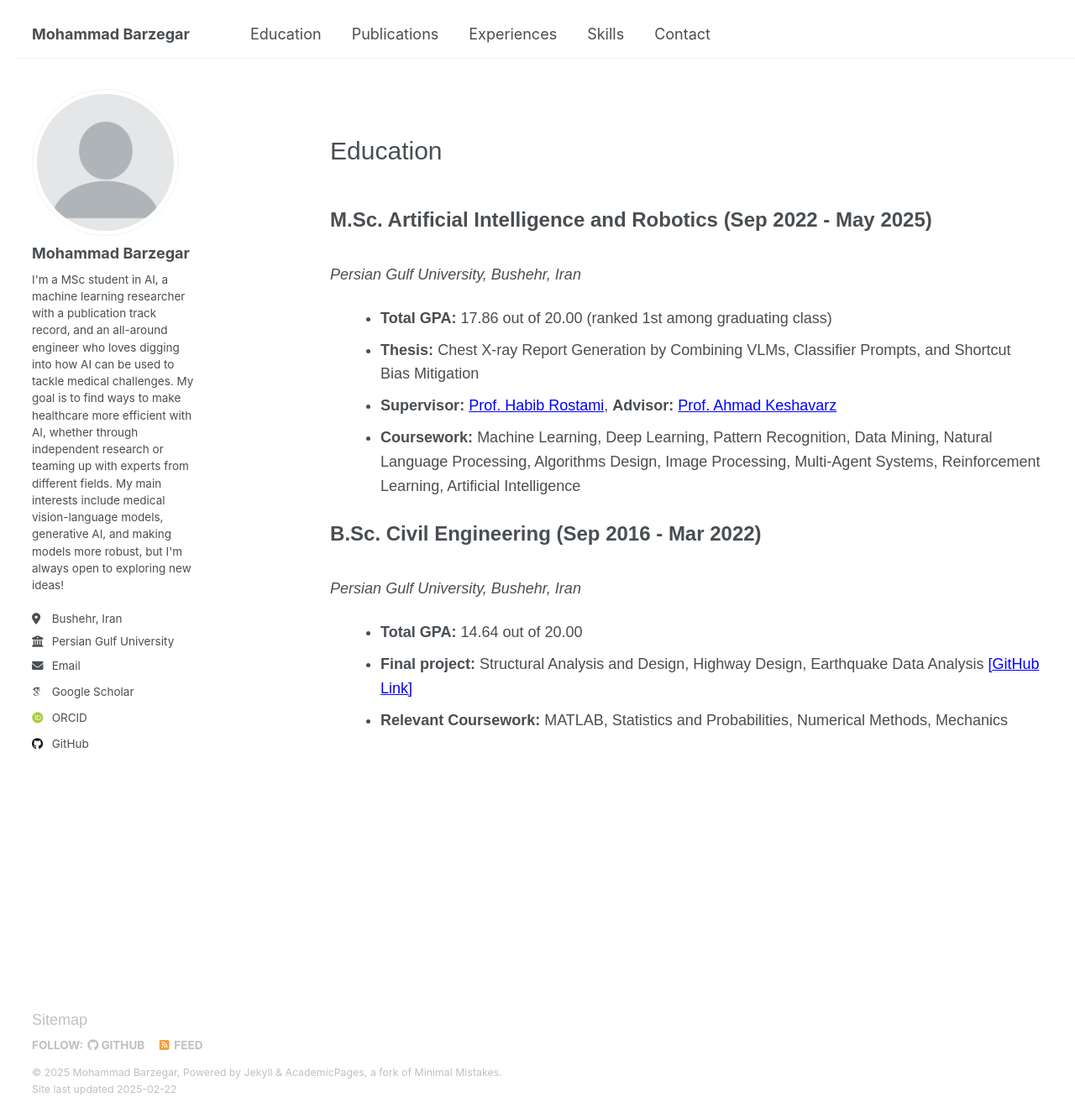
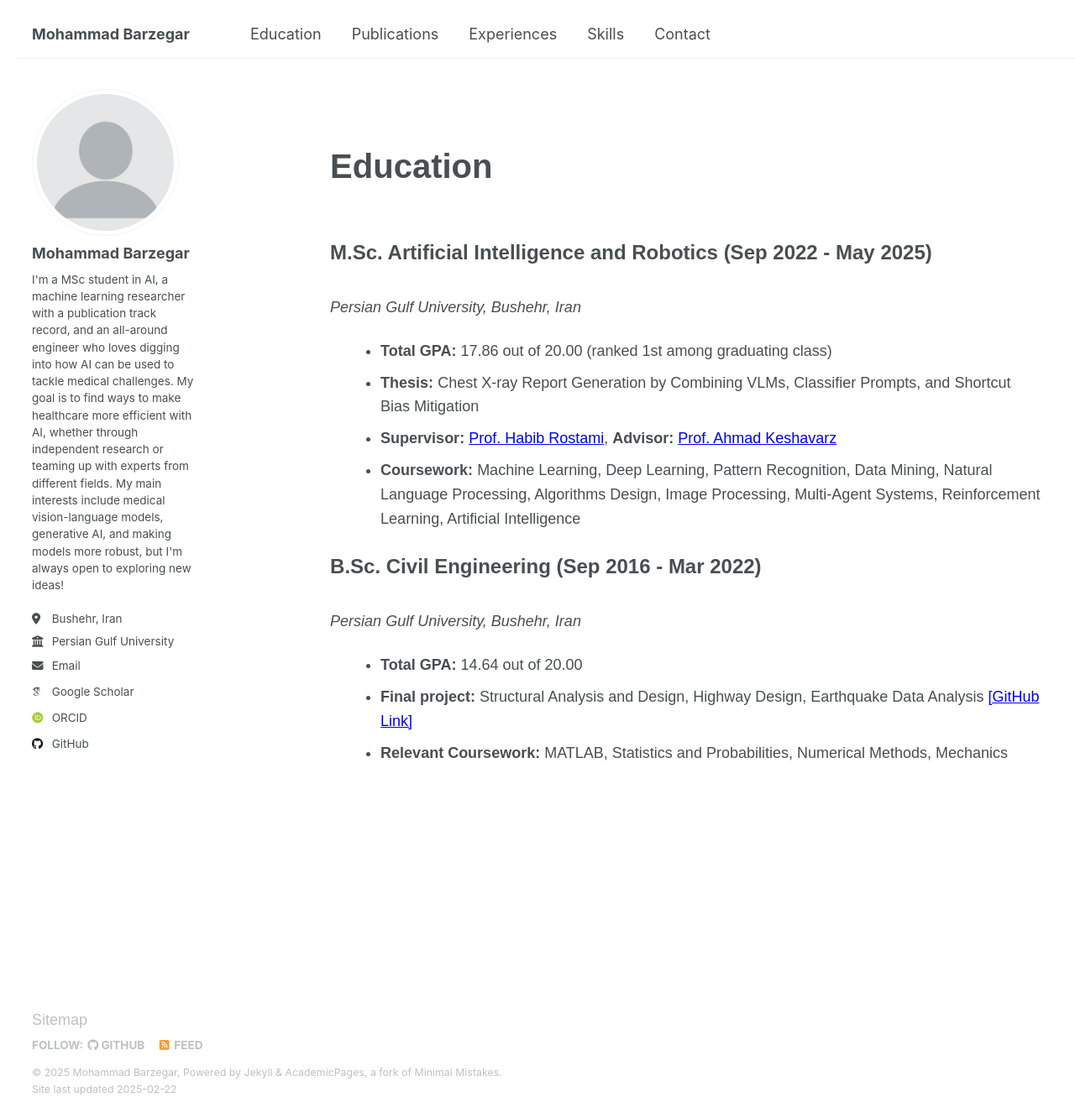
Before and after one commit to mbrz97/mbrz97.github.io, a Jekyll site: the page built from _pages/education.html, in a window 1280 px wide and 1326 px high. Shown: the whole window at 84% size. Built offline with Jekyll 4.4.1, drawn with Linux system fonts in a browser that asks for light colours; some web fonts are replaced.

Commit message:
Update education.html

```diff
--- a/_pages/education.html
+++ b/_pages/education.html
@@ -23,7 +23,8 @@ author_profile: true
             margin-left: 100px; /* Moves content to the right */
         }
         .pagetitle{
-            font-size: 30px;
+            font-size: 40px;
+            font-weight: bold;
         }
         .education {
             margin-bottom: 20px;
@@ -34,6 +35,7 @@ author_profile: true
         }
         .university {
             font-style: italic;
+            margin-top: 1px;
         }
         .details {
             margin-left: 20px;
```
